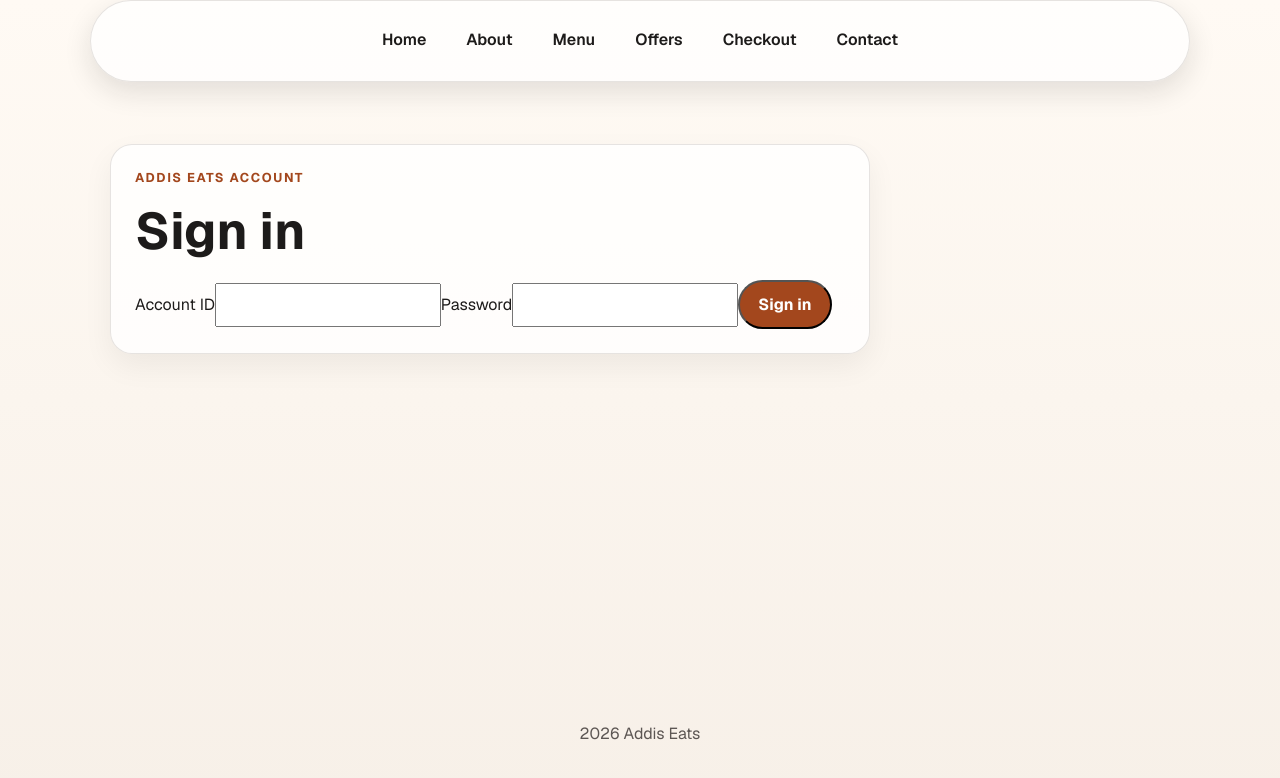
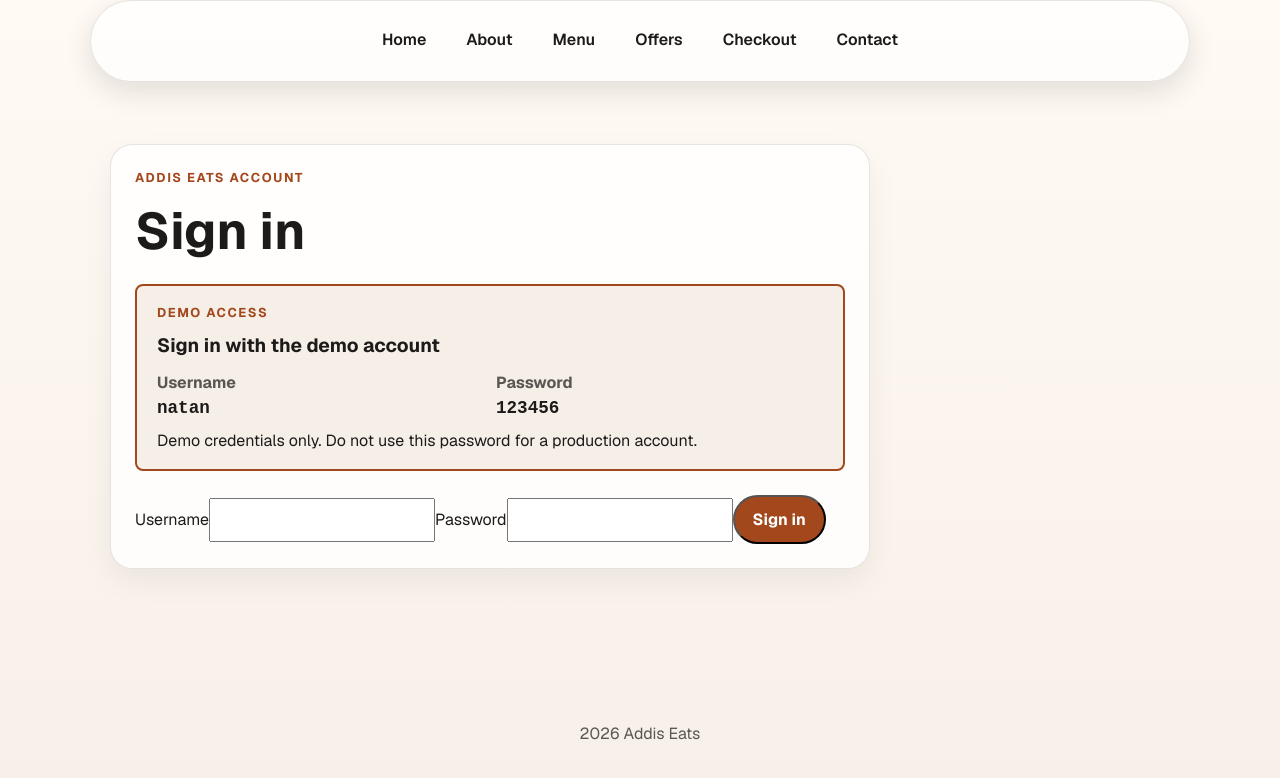
Before and after one commit to natanaba8/addis-eats-next, a Next.js app: page /sign-in in a window 1280 px wide. Shown: the top 778 px of the page. Built offline with nearby package versions, Linux system fonts and the light colour scheme; no server answers.

Commit message:
small adjustment

```diff
--- a/app/about/page.js
+++ b/app/about/page.js
@@ -13,12 +13,10 @@ export default function AboutPage() {
         <p className="eyebrow">A family story</p>
         <h1>About Addis Eats</h1>
         <p>
-          Addis Eats celebrates Ethiopian hospitality with a menu inspired by generations
-          of home-cooked recipes, warm gatherings, and carefully sourced ingredients.
+          Addis Eats offers traditional and popular Ethiopian dishes—give it a try!
         </p>
         <p>
-          We bring together slow-simmered stews, fresh injera, and vibrant spices in a
-          dining experience made for sharing.
+          Addis Eats,  የኢትዮጵያውያን ባህላዊ እና ተወዳጅ ምግቦችን ለእናንተ ለተጠቃሚዎቹ ያቀርባ ይሞክሩት ይጠቀሙ !
         </p>
         <Link href="/menu" className="primary-button">
           Preview our dishes
--- a/app/globals.css
+++ b/app/globals.css
@@ -641,6 +641,52 @@ h1 {
   background: rgba(255, 255, 255, 0.8);
 }
 
+.demo-credentials {
+  margin: 20px 0 24px;
+  padding: 18px 20px;
+  border: 2px solid var(--primary);
+  border-radius: 8px;
+  background: var(--panel-strong);
+}
+
+.demo-credentials h2 {
+  margin-bottom: 14px;
+  font-size: 1.2rem;
+}
+
+.demo-credentials dl {
+  display: grid;
+  grid-template-columns: repeat(2, minmax(0, 1fr));
+  gap: 12px;
+  margin: 0 0 12px;
+}
+
+.demo-credentials dl div {
+  display: grid;
+  gap: 4px;
+}
+
+.demo-credentials dt {
+  color: var(--muted);
+  font-weight: 700;
+}
+
+.demo-credentials dd,
+.demo-credentials p:last-child {
+  margin: 0;
+}
+
+.demo-credentials code {
+  font-size: 1.1rem;
+  font-weight: 700;
+}
+
+@media (max-width: 640px) {
+  .demo-credentials dl {
+    grid-template-columns: 1fr;
+  }
+}
+
 .status-card button {
   margin-top: 16px;
   border: none;
--- a/app/sign-in/page.js
+++ b/app/sign-in/page.js
@@ -25,10 +25,25 @@ export default async function SignInPage({ searchParams }) {
       <section className="route-card">
         <p className="eyebrow">Addis Eats account</p>
         <h1>Sign in</h1>
+        <aside className="demo-credentials" aria-labelledby="demo-credentials-title">
+          <p className="eyebrow">Demo access</p>
+          <h2 id="demo-credentials-title">Sign in with the demo account</h2>
+          <dl>
+            <div>
+              <dt>Username</dt>
+              <dd><code>natan</code></dd>
+            </div>
+            <div>
+              <dt>Password</dt>
+              <dd><code>123456</code></dd>
+            </div>
+          </dl>
+          <p>Demo credentials only. Do not use this password for a production account.</p>
+        </aside>
         <form action={signIn} className="checkout-form">
           <input type="hidden" name="next" value={nextPath} />
           <label>
-            Account ID
+            Username
             <input name="userId" autoComplete="username" required />
           </label>
           <label>
```
Also changed, not shown: 2 other files (tests, documents, lock files or other folders).
